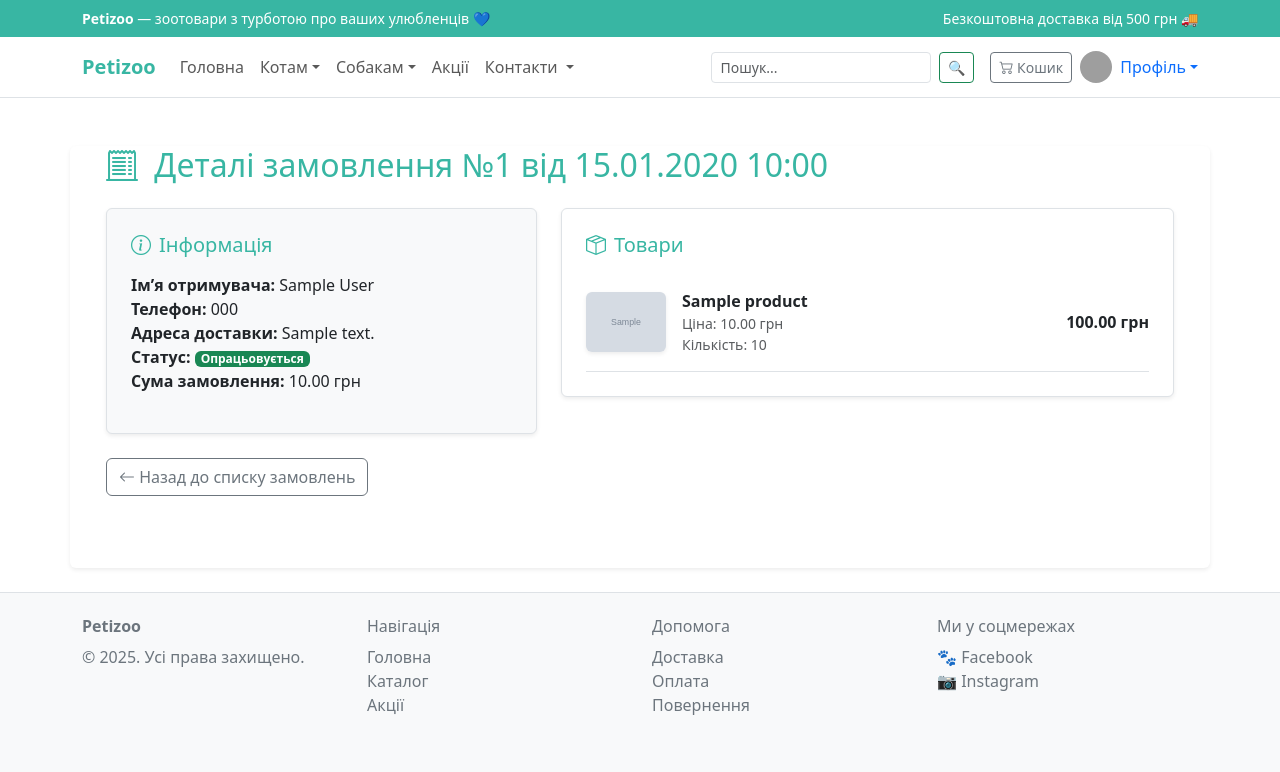
After one commit to AnnMukha/petizoo, a PHP site: page /profile/order/1 in a window 1280 px wide. The commit adds this page. Shown: the top 772 px of the page. Run offline with PHP 8.4, Linux system fonts and the light colour scheme; the visitor is signed in with stand-in values (Sample User, id 1); tables that the repository leaves empty or names only in its code hold one stand-in row (values such as "Sample post"); grey boxes marked "Sample" are stand-in pictures; grey boxes are pictures that could not be loaded.

Commit message:
10.Реалізовано розділи "Налаштування" та "Мої замовлення" в кабінеті користувача

```diff
--- a/controllers/ProfileController.php
+++ b/controllers/ProfileController.php
@@ -29,16 +29,50 @@ class ProfileController extends Controller
         return $this->render('profile/orders');
     }
 
+    public function actionOrder()
+    {
+        if (!Users::IsUserLogged())
+            return $this->redirect('/users/login');
+
+        $user = Users::GetCurrentAuthenticatedUser();
+        $orderId = $_GET['id'] ?? null;
+
+        if (!$orderId)
+            return $this->redirect('/profile/orders');
+
+        $order = Core::get()->db->select('orders', '*', [
+            'id' => $orderId,
+            'user_id' => $user['id']
+        ]);
+
+        if (empty($order))
+            return $this->redirect('/profile/orders');
+
+        $items = Core::get()->db->performQuery("
+            SELECT oi.*, p.name, p.image
+            FROM order_items oi
+            JOIN products p ON oi.product_id = p.id
+            WHERE oi.order_id = :id
+        ", ['id' => $orderId]);
+
+        $this->template->setParams([
+            'order' => $order[0],
+            'items' => $items
+        ]);
+        return $this->render('profile/order');
+    }
+
     public function actionFavorites()
     {
         $user = Users::GetCurrentAuthenticatedUser();
         if (!$user) return $this->redirect('/users/login');
 
-        $favorites = Core::get()->db->performQuery("
-            SELECT p.* FROM favorites f
+        $favorites = Core::get()->db->performQuery(
+            "SELECT p.* FROM favorites f
             JOIN products p ON p.id = f.product_id
-            WHERE f.user_id = :user_id
-        ", ['user_id' => $user['id']]);
+            WHERE f.user_id = :user_id",
+            ['user_id' => $user['id']]
+        );
 
         $this->template->setParams(['favorites' => $favorites]);
         return $this->render('profile/favorites');
@@ -46,26 +80,67 @@ class ProfileController extends Controller
 
     public function actionSettings()
     {
+        if (!Users::IsUserLogged())
+            return $this->redirect('/users/login');
+
         $user = Users::GetCurrentAuthenticatedUser();
-        if (!$user) return $this->redirect('/users/login');
+        $errors = [];
+        $success = null;
 
         if ($this->isPost) {
-            $newName = $this->post->name;
-            $email = $this->post->email;
-            $phone = $this->post->phone;
+            $field = $this->post->field;
+            $value = trim($this->post->value);
+            $updatedFields = [];
 
-            Core::get()->db->update('users', [
-                'name' => $newName,
-                'email' => $email,
-                'phone' => $phone
-            ], ['id' => $user['id']]);
+            switch ($field) {
+                case 'firstname':
+                    if (empty($value))
+                        $errors[] = 'Ім’я не може бути порожнім';
+                    else
+                        $updatedFields['firstname'] = $value;
+                    break;
 
-            $_SESSION['user'] = Core::get()->db->select('users', '*', ['id' => $user['id']])[0];
-            $_SESSION['success'] = 'Дані оновлено!';
-            return $this->redirect('/profile/settings');
+                case 'lastname':
+                    if (empty($value))
+                        $errors[] = 'Прізвище не може бути порожнім';
+                    else
+                        $updatedFields['lastname'] = $value;
+                    break;
+
+                case 'email':
+                    if (!filter_var($value, FILTER_VALIDATE_EMAIL))
+                        $errors[] = 'Некоректний email';
+                    else
+                        $updatedFields['login'] = $value;
+                    break;
+
+                case 'phone':
+                    if (!preg_match('/^\\+380\\d{9}$/', $value))
+                        $errors[] = 'Телефон має бути у форматі +380XXXXXXXXX';
+                    else
+                        $updatedFields['phone'] = $value;
+                    break;
+
+                case 'password':
+                    if (!empty($value))
+                        $updatedFields['password'] = password_hash($value, PASSWORD_DEFAULT);
+                    else
+                        $errors[] = 'Пароль не може бути порожнім';
+                    break;
+            }
+
+            if (empty($errors) && !empty($updatedFields)) {
+                Core::get()->db->update('users', $updatedFields, ['id' => $user['id']]);
+                $user = Core::get()->db->select('users', '*', ['id' => $user['id']])[0];
+                $_SESSION['user'] = $user;
+                $success = 'Зміни успішно збережено!';
+            }
         }
 
-        $this->template->setParams(['user' => $user]);
-        return $this->render('profile/settings');
+        return $this->render([
+            'user' => $user,
+            'errors' => $errors,
+            'success' => $success
+        ]);
     }
 }
--- a/core/Router.php
+++ b/core/Router.php
@@ -31,8 +31,15 @@ class Router
         if (class_exists($controller)) {
             $controllerObject = new $controller();
             \core\Core::get()->controllerObject = $controllerObject;
+
+            $params = array_slice($parts, 2);
+
+            // ✅ Підтримка id з URL: /profile/order/6
+            if (!empty($params) && !isset($_GET['id'])) {
+                $_GET['id'] = $params[0];
+            }
+
             if (method_exists($controllerObject, $method)) {
-                $params = array_slice($parts, 2);
                 return $controllerObject->$method($params);
             } else {
                 $this->error(404);
@@ -51,9 +58,9 @@ class Router
                 break;
         }
     }
+
     public function done()
     {
-        // Placeholder for future post-processing if needed
+        // Placeholder
     }
-
 }
--- a/models/Users.php
+++ b/models/Users.php
@@ -53,4 +53,17 @@ class Users extends Model
         return $_SESSION['user'] ?? null;
     }
 
+    public static function GetCurrentUser()
+    {
+        if (!self::IsUserLogged())
+            return null;
+
+        $userId = $_SESSION['user']['id'];
+        return self::findById($userId);
+    }
+    public static function findById($id)
+    {
+        return self::findByCondition(['id' => $id])[0] ?? null;
+    }
+
 }
--- a/views/layouts/index.php
+++ b/views/layouts/index.php
@@ -324,8 +324,7 @@ if (empty($Content))
             </ul>
 
                 <form class="d-flex me-3" role="search">
-                <input class="form-control form-control-sm me-2" type="search" placeholder="Пошук..."
-                       aria-label="Search"/>
+                    <input class="form-control form-control-sm me-2" type="search" placeholder="Пошук..." aria-label="Search"/>
                     <button class="btn btn-outline-success btn-sm" type="submit">🔍</button>
                 </form>
                 <a href="/cart/index" class="btn btn-outline-secondary position-relative btn-sm me-2">
@@ -341,18 +340,15 @@ if (empty($Content))
                     <a href="/users/register" class="btn btn-primary btn-sm">Реєстрація</a>
                 <?php else: ?>
                     <div class="dropdown">
-                    <a href="#" class="d-flex align-items-center text-decoration-none dropdown-toggle"
-                       data-bs-toggle="dropdown">
-                        <img src="https://github.com/mdo.png" alt="avatar" width="32" height="32"
-                             class="rounded-circle me-2"/>
+                        <a href="#" class="d-flex align-items-center text-decoration-none dropdown-toggle" data-bs-toggle="dropdown">
+                            <img src="https://github.com/mdo.png" alt="avatar" width="32" height="32" class="rounded-circle me-2"/>
                             <span>Профіль</span>
                         </a>
                         <ul class="dropdown-menu dropdown-menu-end">
-                        <li><a class="dropdown-item" href="#">Налаштування</a></li>
-                        <li><a class="dropdown-item" href="#">Мої замовлення</a></li>
-                        <li>
-                            <hr class="dropdown-divider"/>
-                        </li>
+                            <li><a class="dropdown-item" href="/profile/settings">Налаштування</a></li>
+                            <li><a class="dropdown-item" href="/profile/orders">Мої замовлення</a></li>
+                            <li><a class="dropdown-item" href="/profile/favorites">Улюблені товари</a></li>
+                            <li><hr class="dropdown-divider"/></li>
                             <li><a class="dropdown-item" href="/users/logout">Вийти</a></li>
                         </ul>
                     </div>
--- /dev/null
+++ b/views/profile/favorites.php
@@ -0,0 +1 @@
+<?php
--- /dev/null
+++ b/views/profile/order.php
@@ -0,0 +1,50 @@
+<?php
+/** @var array $order */
+/** @var array $items */
+?>
+<div class="container my-5">
+    <h2 class="mb-4 text-teal">
+        <i class="bi bi-receipt-cutoff me-2"></i>
+        Деталі замовлення №<?= $order['id'] ?> від <?= date('d.m.Y H:i', strtotime($order['created_at'])) ?>
+    </h2>
+
+    <div class="row g-4">
+        <!-- Лівий блок з інформацією -->
+        <div class="col-md-5">
+            <div class="bg-light border rounded p-4 shadow-sm">
+                <h5 class="mb-3 text-teal"><i class="bi bi-info-circle me-2"></i>Інформація</h5>
+                <ul class="list-unstyled">
+                    <li><strong>Ім’я отримувача:</strong> <?= htmlspecialchars($order['full_name']) ?></li>
+                    <li><strong>Телефон:</strong> <?= htmlspecialchars($order['phone']) ?></li>
+                    <li><strong>Адреса доставки:</strong> <?= htmlspecialchars($order['address']) ?></li>
+                    <li><strong>Статус:</strong> <span class="badge bg-success">Опрацьовується</span></li>
+                    <li><strong>Сума замовлення:</strong> <?= number_format($order['total_price'], 2) ?> грн</li>
+                </ul>
+            </div>
+        </div>
+
+        <!-- Правий блок зі списком товарів -->
+        <div class="col-md-7">
+            <div class="bg-white border rounded p-4 shadow-sm">
+                <h5 class="mb-3 text-teal"><i class="bi bi-box-seam me-2"></i>Товари</h5>
+                <?php foreach ($items as $item): ?>
+                    <div class="d-flex align-items-center border-bottom py-3 gap-3">
+                        <img src="/<?= ltrim($item['image'], '/') ?>" width="80" class="rounded shadow-sm" alt="">
+                        <div class="flex-grow-1">
+                            <div class="fw-bold"><?= htmlspecialchars($item['name']) ?></div>
+                            <div class="small text-muted">Ціна: <?= number_format($item['price'], 2) ?> грн</div>
+                            <div class="small text-muted">Кількість: <?= $item['quantity'] ?></div>
+                        </div>
+                        <div class="text-end fw-bold"><?= number_format($item['price'] * $item['quantity'], 2) ?> грн</div>
+                    </div>
+                <?php endforeach; ?>
+            </div>
+        </div>
+    </div>
+
+    <div class="mt-4">
+        <a href="/profile/orders" class="btn btn-outline-secondary">
+            <i class="bi bi-arrow-left"></i> Назад до списку замовлень
+        </a>
+    </div>
+</div>
```
Also changed, not shown: views/profile/orders.php (added, +42 -0 lines), views/profile/settings.php (added, +98 -0 lines). Lines whose indentation alone changed are shown as unchanged.
